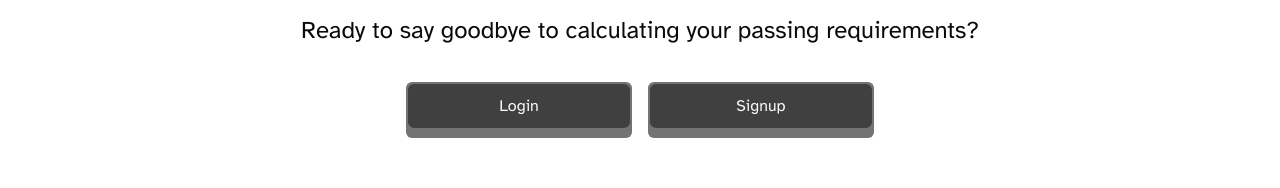
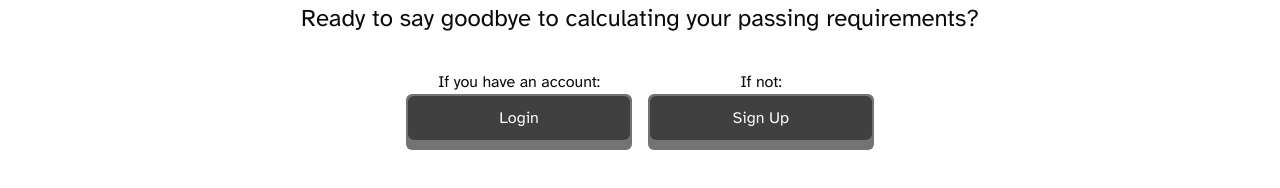
Before and after one commit to ApprenticeofEnder/CourseFull, a Next.js app in the folder client/: page / in a window 1280 px wide. Shown: the part 452-640 px from the top of the page. Built offline with nearby package versions, Linux system fonts and the light colour scheme; no server answers.

Commit message:
add instructions

```diff
--- a/client/components/HomeStatus/AnonHomeStatus.tsx
+++ b/client/components/HomeStatus/AnonHomeStatus.tsx
@@ -9,8 +9,9 @@ export default function AnonHomeStatus() {
             <div className="text-2xl p-4 my-5 text-center">
                 Ready to say goodbye to calculating your passing requirements?
             </div>
-            <div className="grid grid-cols-6 gap-4">
+            <div className="grid grid-cols-6 gap-4 text-center">
                 <div className="col-start-2 col-end-4">
+                    If you have an account:
                     <Button
                         onClick={() => {
                             console.log('Login!');
@@ -20,12 +21,13 @@ export default function AnonHomeStatus() {
                     </Button>
                 </div>
                 <div className="col-start-4 col-end-6">
+                    If not:
                     <Button
                         onClick={() => {
-                            console.log('Signup!');
+                            console.log('Sign up!');
                         }}
                     >
-                        Signup
+                        Sign Up
                     </Button>
                 </div>
             </div>
```
